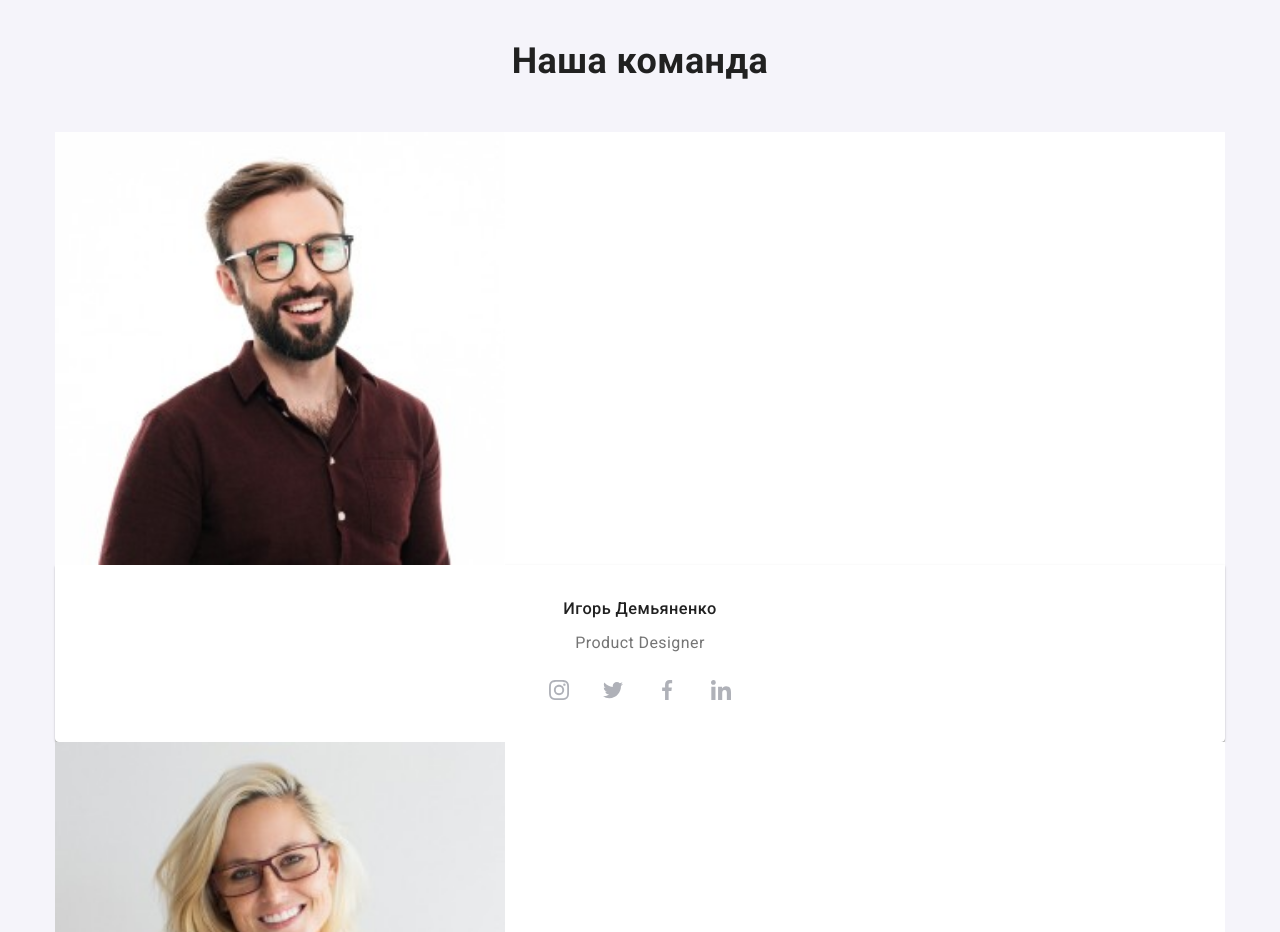
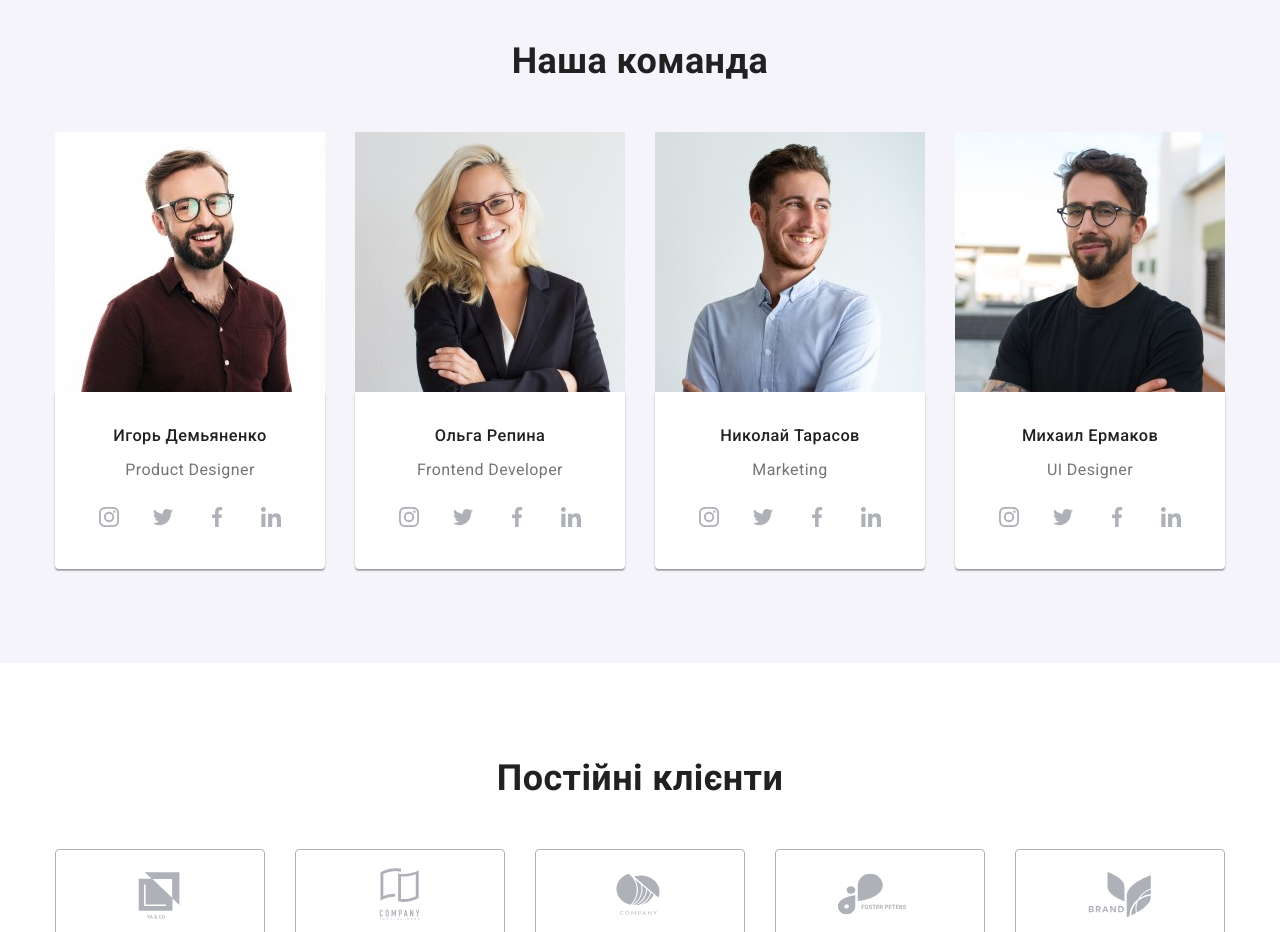
Before and after one commit to FilatovaVita/goit-markup-hw-08, a plain HTML site: page index.html in a window 1280 px wide. Shown: the part 2160-3092 px from the top of the page. Drawn offline with nearby package versions, Linux system fonts and the light colour scheme; files that its build step writes are made by us from their sources.

Commit message:
Update _team.scss

```diff
--- a/scss/layout/_team.scss
+++ b/scss/layout/_team.scss
@@ -7,6 +7,12 @@
       padding-top: 94px;
       padding-bottom: 94px;
     }
+}
+.team__list {
+  display: flex;
+  flex-wrap: wrap;
+  justify-content: center;
+  gap: var(--indent);
 }
 .team__dsc {
   font-size: 16px;
@@ -23,6 +29,4 @@
   @media screen and (min-width: 1200px) {
       flex-basis: calc((100% - var(--indent) * 3) / 4);
   }
-
-
 }
```
